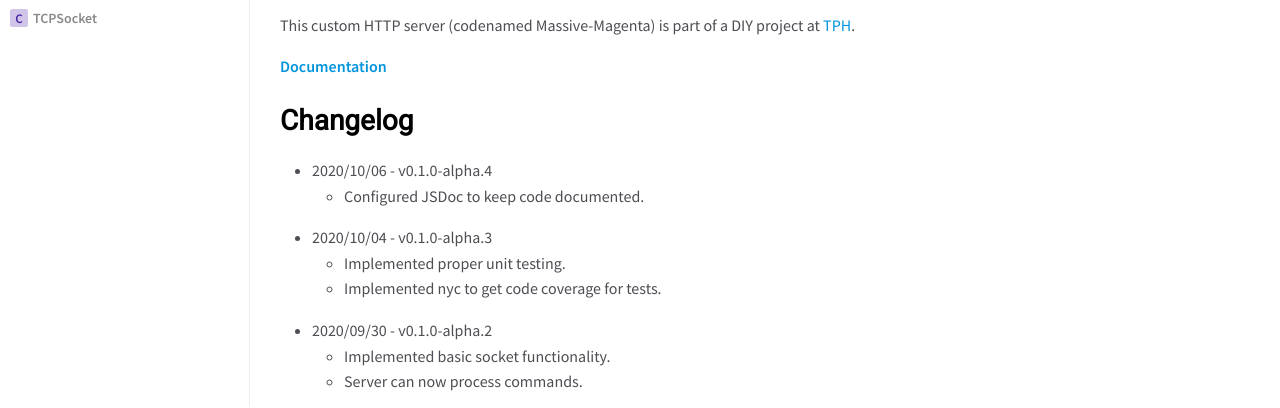
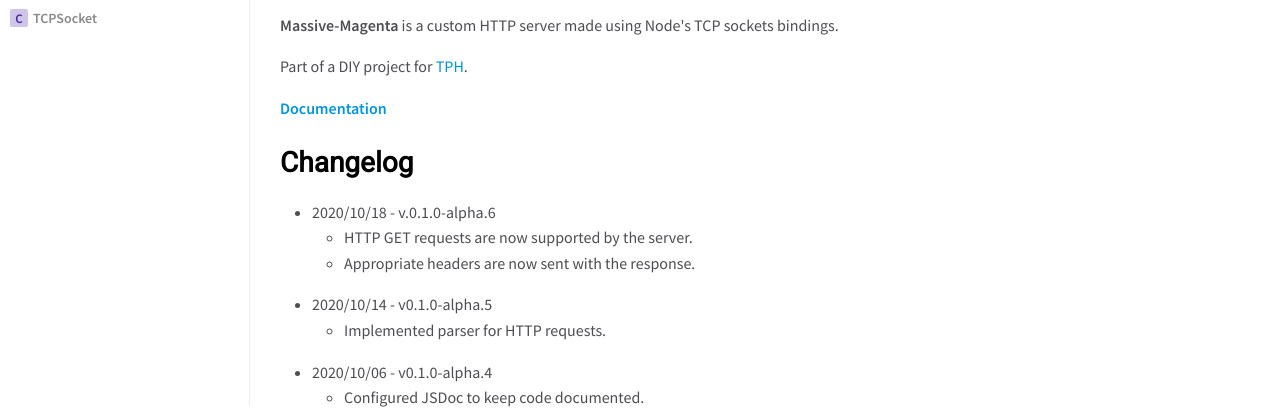
Before and after one commit to h-nick/magserv-js, a website: page docs/index.html in a window 1280 px wide. Shown: the part 394-802 px from the top of the page. Drawn offline with nearby package versions, Linux system fonts and the light colour scheme.

Commit message:
Updated docs

```diff
--- a/docs/index.html
+++ b/docs/index.html
@@ -49,12 +49,24 @@
 
     <section class="readme">
         <article><h1>Custom HTTP Server</h1>
-<p><img src="https://img.shields.io/github/package-json/v/hniks/massive-magenta" alt="GitHub package.json version">
-<img src="https://img.shields.io/github/license/hniks/massive-magenta" alt="GitHub"></p>
-<p>This custom HTTP server (codenamed Massive-Magenta) is part of a DIY project at <a href="https://theprogrammershangout.com/">TPH</a>.</p>
-<p><strong><a href="https://hniks.github.io/massive-magenta/">Documentation</a></strong></p>
+<p><img src="https://img.shields.io/github/package-json/v/hniklass/massive-magenta" alt="GitHub package.json version">
+<img src="https://img.shields.io/github/license/hniklass/massive-magenta" alt="GitHub"></p>
+<p><strong>Massive-Magenta</strong> is a custom HTTP server made using Node's TCP sockets bindings.</p>
+<p>Part of a DIY project for <a href="https://theprogrammershangout.com/">TPH</a>.</p>
+<p><strong><a href="https://hniklass.github.io/massive-magenta/">Documentation</a></strong></p>
 <h2>Changelog</h2>
 <ul>
+<li>2020/10/18 - v.0.1.0-alpha.6
+<ul>
+<li>HTTP GET requests are now supported by the server.</li>
+<li>Appropriate headers are now sent with the response.</li>
+</ul>
+</li>
+<li>2020/10/14 - v0.1.0-alpha.5
+<ul>
+<li>Implemented parser for HTTP requests.</li>
+</ul>
+</li>
 <li>2020/10/06 - v0.1.0-alpha.4
 <ul>
 <li>Configured JSDoc to keep code documented.</li>
@@ -96,7 +108,7 @@
 <br class="clear">
 
 <footer>
-    Generated by <a href="https://github.com/jsdoc3/jsdoc">JSDoc 3.6.6</a> on Sun Oct 18 2020 01:41:51 GMT-0400 (Venezuela Time) using the Minami theme.
+    Generated by <a href="https://github.com/jsdoc3/jsdoc">JSDoc 3.6.6</a> on Sun Oct 18 2020 03:39:06 GMT-0400 (Venezuela Time) using the Minami theme.
 </footer>
 
 <script>prettyPrint();</script>
--- a/package.json
+++ b/package.json
@@ -1,6 +1,6 @@
 {
   "name": "massive-magenta",
-  "version": "0.1.0-alpha.4",
+  "version": "0.1.0-alpha.6",
   "description": "Node.js-based custom http server for TPH.",
   "main": "src/index.js",
   "scripts": {
```
Also changed, not shown: docs/HTTPServer.html (+1 -1 lines), docs/TCPSocket.html (+1 -1 lines), README.md.
